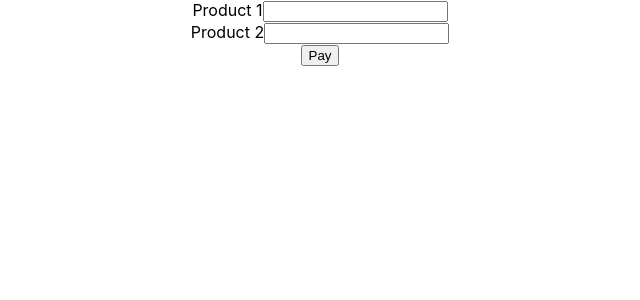
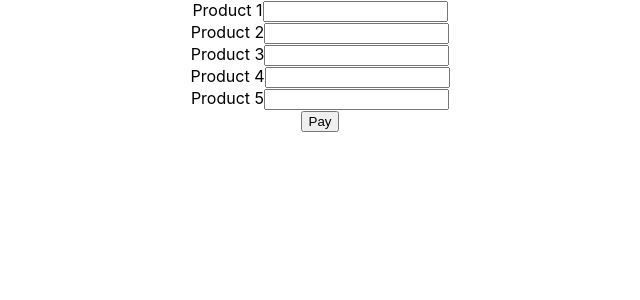
Before and after one commit to divyangp063/ecommerce, a React (Create React App) app: page /purchase in a window 1280 px wide. Shown: the top 300 px of the page, without its empty margins (320-960 px from the left). Built offline with nearby package versions, Linux system fonts and the light colour scheme.

Commit message:
Purchase route added more product inpput and modified UI

```diff
--- a/src/components/purchase.js
+++ b/src/components/purchase.js
@@ -4,7 +4,7 @@ import {useNavigate} from "react-router-dom"
 import '../static/css/paymentEntry.css'
 
 const Purchase = () => {
-  const [order, setOrder] = useState({
+  const [order] = useState({
     buyQuantity: [0,0,0,0,0], credit_card_number: '', expiry_date: '', cvvCode: '',
     card_holder_name: '', address_1: '', address_2: '', city: '', state: '', zip: '',
   });
@@ -33,6 +33,27 @@ const Purchase = () => {
           onChange={(e) => {order.buyQuantity[1] = e.target.value;}}
         />
         <br/>
+        <label>Product 3</label>
+        <input
+          type="number"
+          required
+          onChange={(e) => {order.buyQuantity[2] = e.target.value;}}
+        />
+        <br/>
+        <label>Product 4</label>
+        <input
+          type="number"
+          required
+          onChange={(e) => {order.buyQuantity[3] = e.target.value;}}
+        />
+        <br/>
+        <label>Product 5</label>
+        <input
+          type="number"
+          required
+          onChange={(e) => {order.buyQuantity[4] = e.target.value;}}
+        />
+        <br/>
         <button className='button'>Pay</button>
       </form>
     </div>
```
